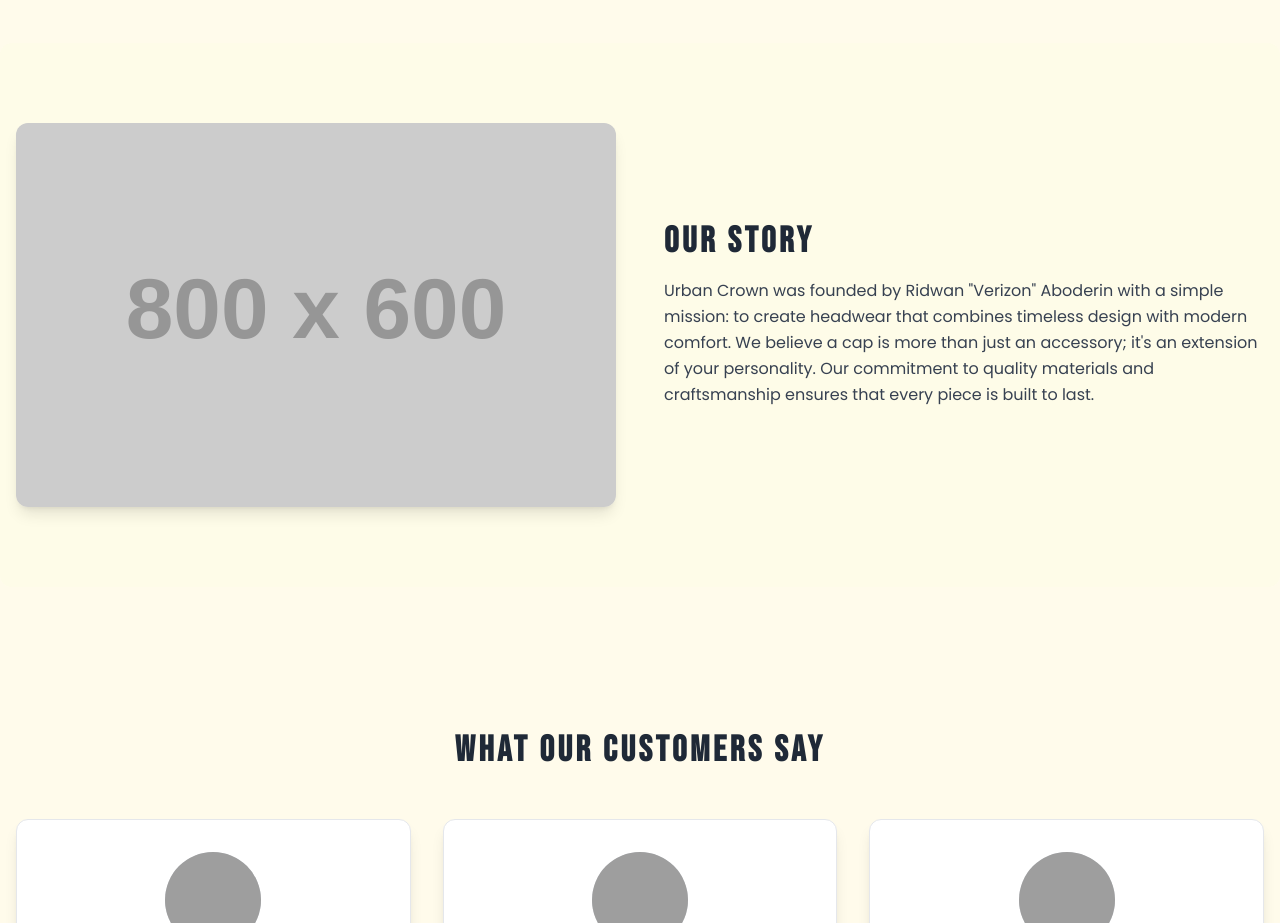
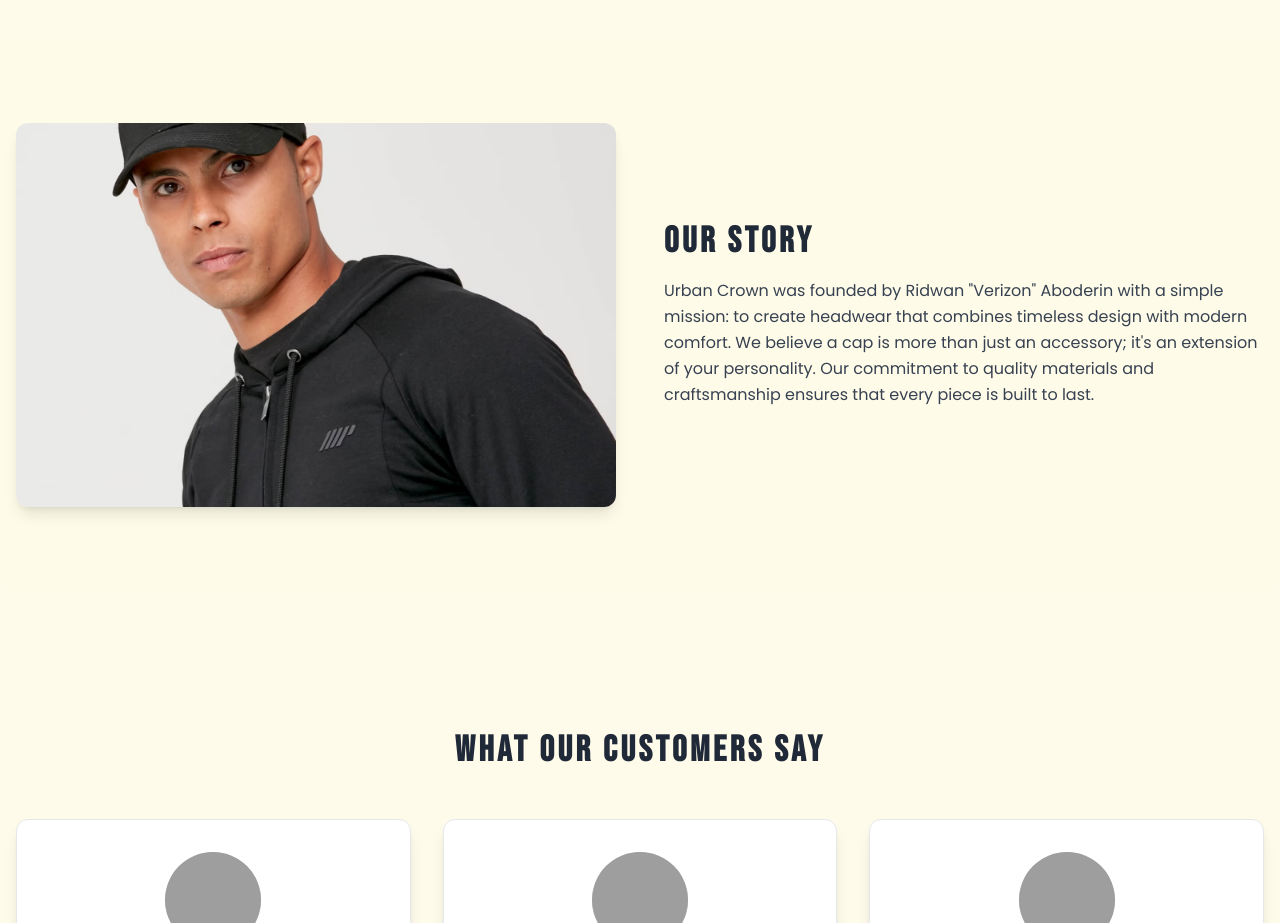
Before and after one commit to Ojirobe004/ubrbancrown, a plain HTML site: page index.html in a window 1280 px wide. Shown: the part 2080-3003 px from the top of the page. Drawn offline with nearby package versions, Linux system fonts and the light colour scheme; grey boxes are pictures that could not be loaded; placeholder pictures from the web are drawn by us.

Commit message:
Changed picture for OUR STORY

```diff
--- a/index.html
+++ b/index.html
@@ -328,7 +328,7 @@
                 // The "Our Story" section
                 aboutTitle: 'Our Story',
                 aboutText: 'Urban Crown was founded by Ridwan "Verizon" Aboderin with a simple mission: to create headwear that combines timeless design with modern comfort. We believe a cap is more than just an accessory; it\'s an extension of your personality. Our commitment to quality materials and craftsmanship ensures that every piece is built to last.',
-                aboutImage: 'https://placehold.co/800x600/b1c4e7/ffffff?text=Our+Story', // Replace this with your own image address.
+                aboutImage: 'images/about-us.avif', // Replace this with your own image address.
 
                 // Your Products
                 // To add a new product, copy a block of text below and paste it.
```
Also changed, not shown: images/about-us.avif (added).
